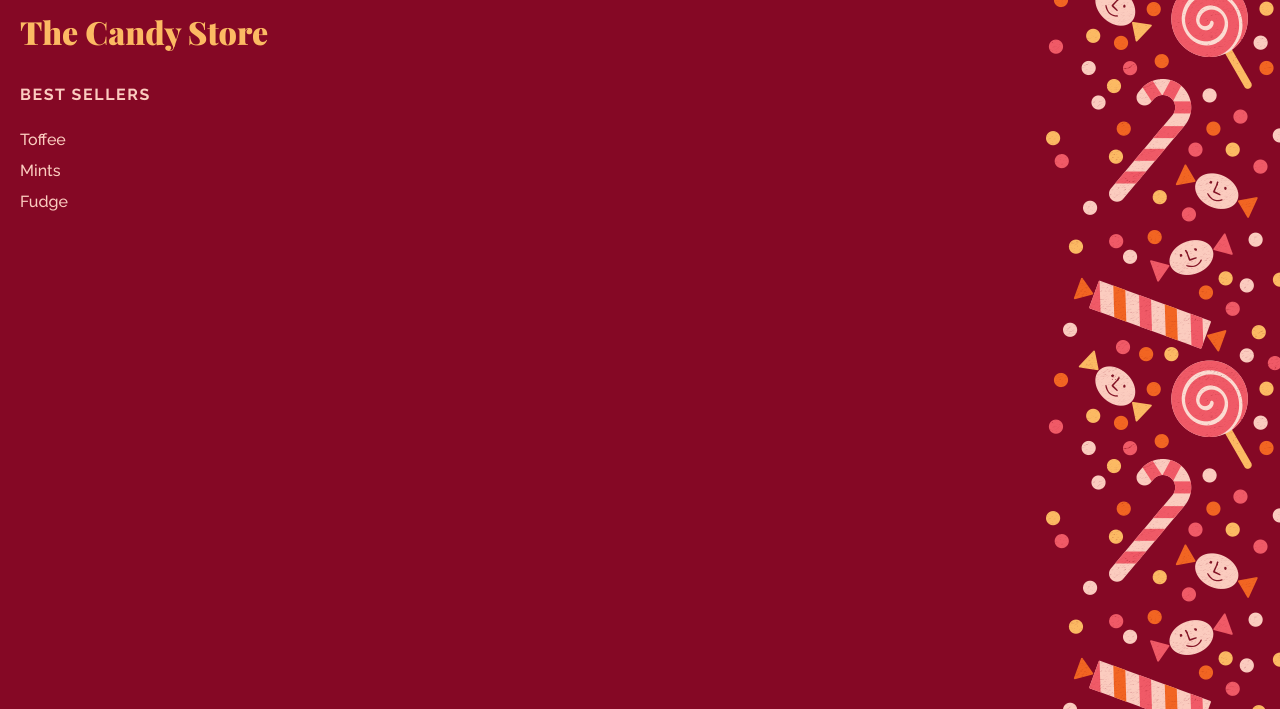
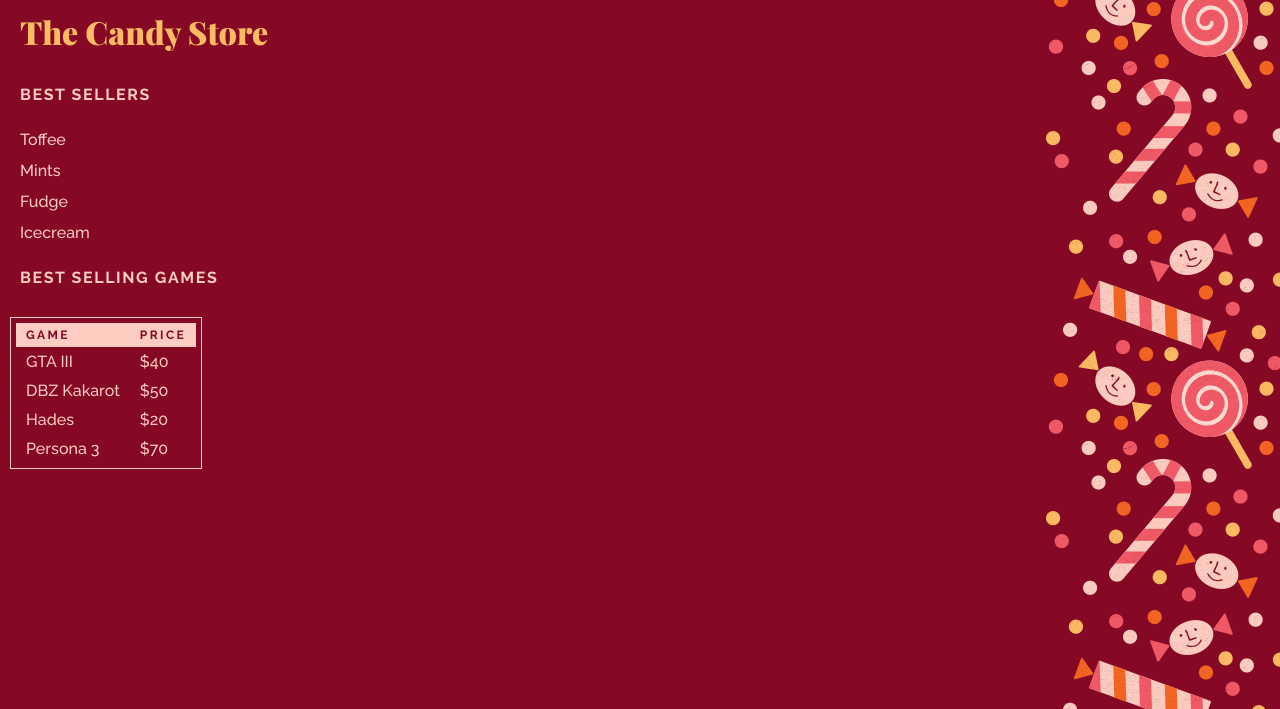
Before and after one commit to sstokesgmu/PHP-MYSQL_JonD, a PHP site: page /section_a/c02/foreach-loop-just-accessing-values.php in a window 1280 px wide. Shown: the top 709 px of the page. Run offline with PHP 8.4, Linux system fonts and the light colour scheme.

Commit message:
8/25/24
Changes made to fit the obsidian notes

```diff
--- a/section_a/c02/for-loop.php
+++ b/section_a/c02/for-loop.php
@@ -12,7 +12,7 @@ $price = 2.99;
     <h2>Prices for Multiple Packs</h2>
     <p>
       <?php
-      for ($i = 1; $i <= 20; $i++) {
+      for ($i = 1; $i <= ($price * 2); $i++) {
           echo $i;
           echo ' packs cost $';
           echo $price * $i;
--- a/section_a/c02/foreach-loop-just-accessing-values.php
+++ b/section_a/c02/foreach-loop-just-accessing-values.php
@@ -1,5 +1,15 @@
 <?php
-$best_sellers = ['Toffee', 'Mints', 'Fudge',];
+//Index Array
+$best_sellers = ['Toffee', 'Mints', 'Fudge','Icecream'];
+
+//Associative Array
+$best_games_sellers =array(
+    'GTA III' => 40.00,
+    'DBZ Kakarot' => 50.00,
+    'Hades' => 20.00,
+    'Persona 3' => 70.00,
+);
+
 ?>
 <!DOCTYPE html>
 <html>
@@ -10,8 +20,24 @@ $best_sellers = ['Toffee', 'Mints', 'Fudge',];
   <body>
     <h1>The Candy Store</h1>
     <h2>Best Sellers</h2>
-    <?php foreach ($best_sellers as $product) { ?>
+    <!-- Index Array writing out values only-->
+    <?php foreach ($best_sellers  as $product) { ?>
       <p><?= $product ?></p>
     <?php } ?>
+    <h2>Best Selling Games</h2>
+    <!--Associative Array writing out the key and value -->
+    <table>
+        <tr>
+            <th>Game</th>
+            <th>Price</th>
+        </tr>
+        <?php foreach($best_games_sellers as $game => $price) { ?>
+
+           <tr>
+               <td><?= $game ?></td>
+               <td>$<?= $price ?></td>
+           </tr>
+    <?php } ?>
+    </table>
   </body>
 </html>
```
Also changed, not shown: section_a/c02/do-while-loop.php (line endings or trailing spaces), section_a/c02/while-loop.php (line endings or trailing spaces).
